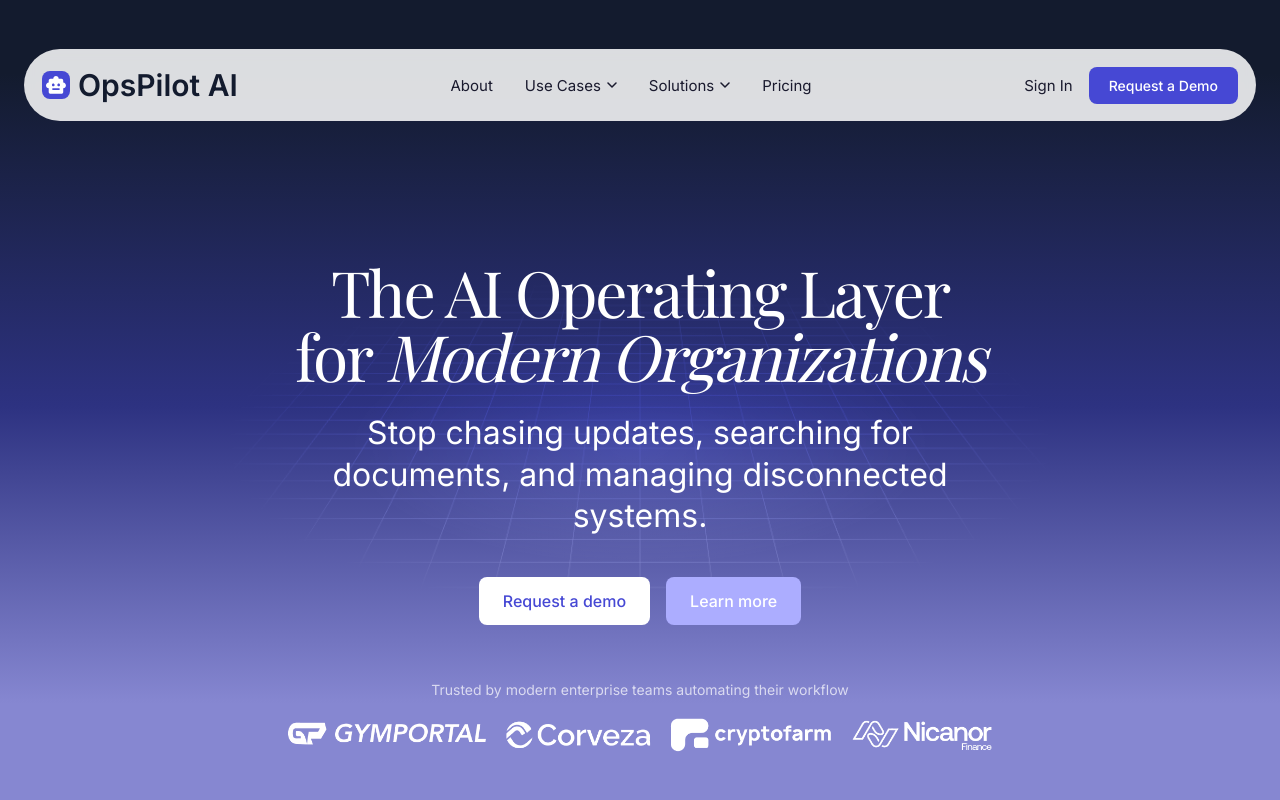
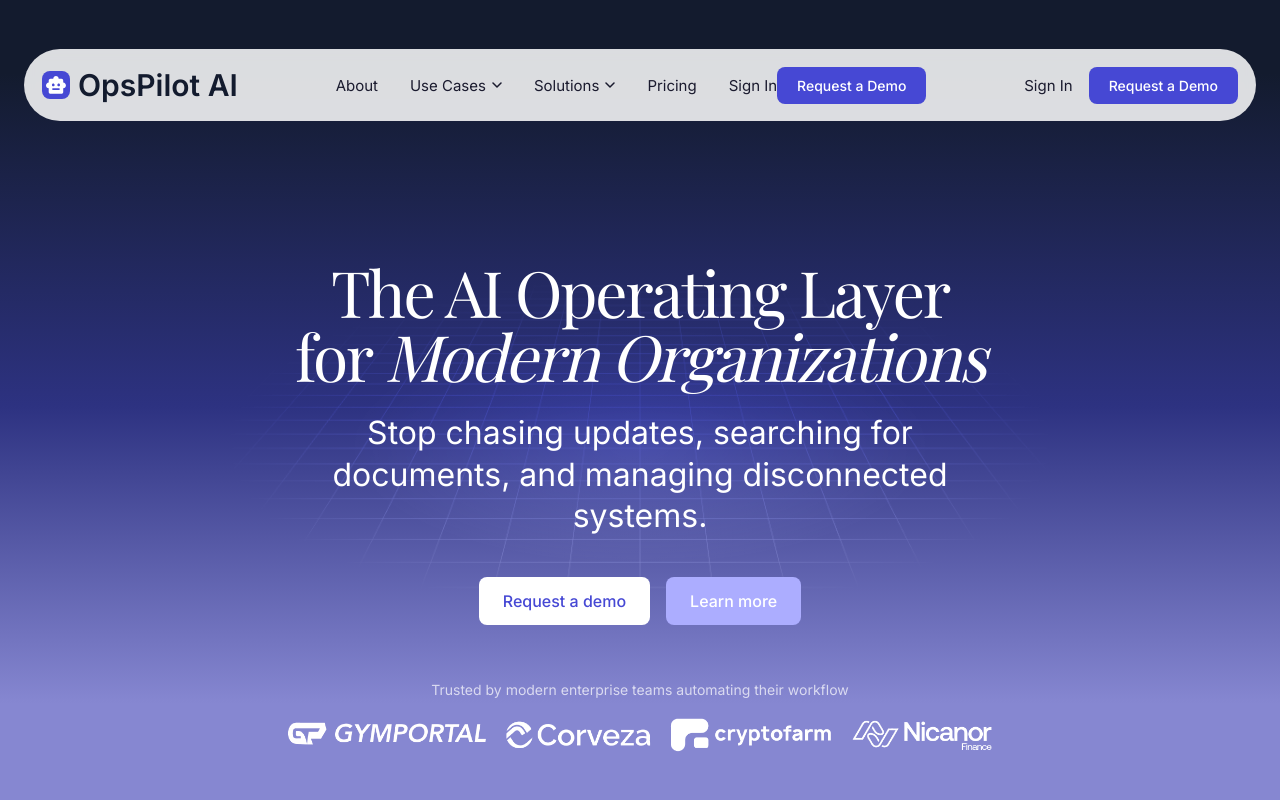
Before and after one commit to Rolajraph/Opspilotai, a React (Vite) app in the folder apps/landing/: page / in a window 1280 px wide. Shown: the top 800 px of the page. Built offline with nearby package versions, Linux system fonts and the light colour scheme; a web font is replaced by a local one.

Commit message:
fix: include sign in and demo buttons inside mobile menu drawer

```diff
--- a/apps/landing/src/components/Navbar/Navbar.jsx
+++ b/apps/landing/src/components/Navbar/Navbar.jsx
@@ -99,13 +99,12 @@ export default function Navbar() {
                     >
                       <div className="navbar__rich-dropdown-grid navbar__rich-dropdown-grid--single">
                         {link.dropdown.map((item) => (
-
-                            <a
+                          <a
                             key={item.label}
                             href={item.href}
                             className="navbar__rich-dropdown-item"
                             role="menuitem"
-                            >
+                          >
                             <span className="navbar__rich-dropdown-title">
                               {item.label}
                             </span>
@@ -167,6 +166,16 @@ export default function Navbar() {
               </a>
             ),
           )}
+
+          {/* Mobile Actions Container (Includes Sign In & Demo for mobile viewports) */}
+          <div className="navbar__mobile-actions">
+            <a href="http://localhost:5174" className="navbar__signin navbar__signin--mobile">
+              Sign In
+            </a>
+            <a href="/request-demo" className="navbar__cta navbar__cta--mobile">
+              Request a Demo
+            </a>
+          </div>
         </nav>
 
         <div className="navbar__actions">
```
